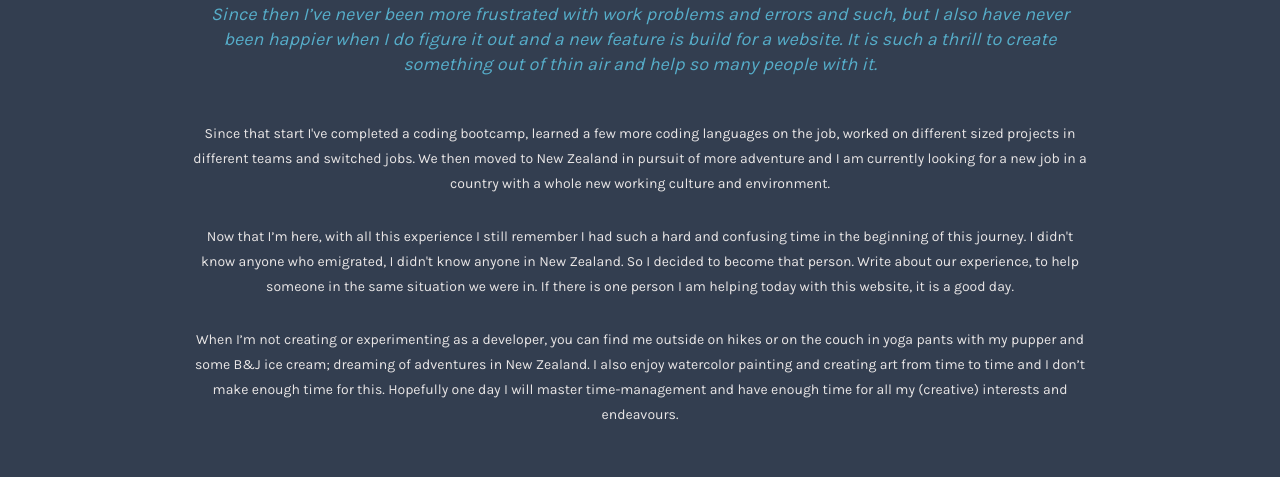
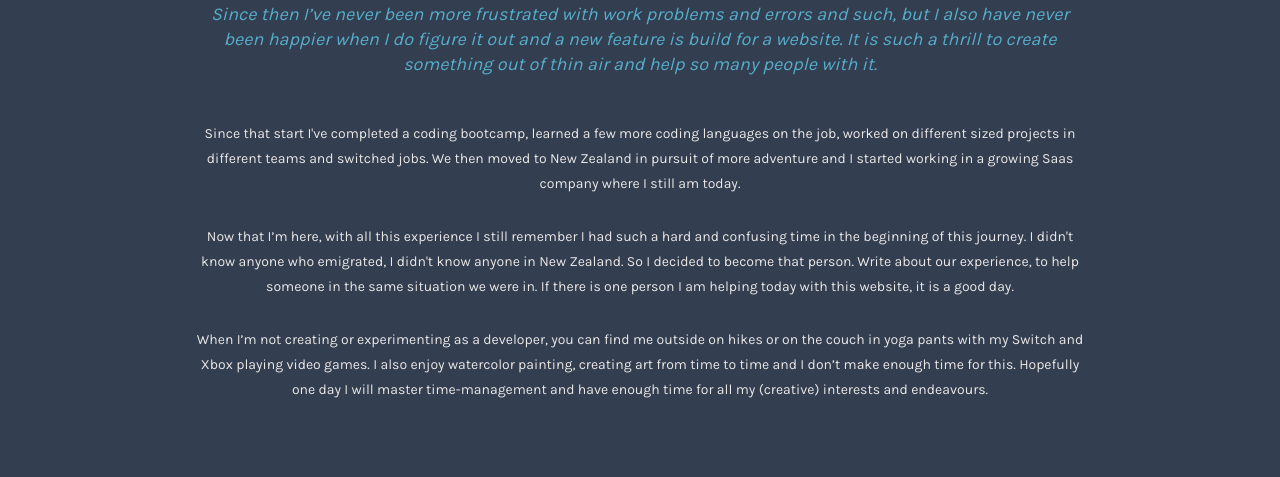
Before and after one commit to Claudia413/supreme-octo-fun, a Vue app: page /about in a window 1280 px wide. Shown: the part 880-1357 px from the top of the page. Built offline with nearby package versions, Linux system fonts and the light colour scheme; no server answers; a web font is replaced by a local one; what @prismicio/vue, vue-typed-js would draw is missing.

Commit message:
Update copy

```diff
--- a/src/views/About.vue
+++ b/src/views/About.vue
@@ -43,8 +43,7 @@
       <p>
         Since that start I've completed a coding bootcamp, learned a few more coding languages on the job, worked on
         different sized projects in different teams and switched jobs. We then moved to New Zealand in pursuit of more
-        adventure and I am currently looking for a new job in a country with a whole new working culture and
-        environment.
+        adventure and I started working in a growing Saas company where I still am today.
       </p>
       <p>
         Now that I’m here, with all this experience I still remember I had such a hard and confusing time in the
@@ -54,9 +53,9 @@
       </p>
       <p>
         When I’m not creating or experimenting as a developer, you can find me outside on hikes or on the couch in yoga
-        pants with my pupper and some B&J ice cream; dreaming of adventures in New Zealand. I also enjoy watercolor
-        painting and creating art from time to time and I don’t make enough time for this. Hopefully one day I will
-        master time-management and have enough time for all my (creative) interests and endeavours.
+        pants with my Switch and Xbox playing video games. I also enjoy watercolor painting, creating art from time to
+        time and I don’t make enough time for this. Hopefully one day I will master time-management and have enough time
+        for all my (creative) interests and endeavours.
       </p>
     </section>
     <!-- <section class="video-block full-block"> -->
@@ -95,7 +94,7 @@
         webdevelopment.</template
       >
       <template v-slot:slide7
-        >Nailbiting has been a problem since I got my first teeth. I’m working on it. For about 26 years in a row
+        >Nailbiting has been a problem since I got my first teeth. I’m working on it. For about 28 years in a row
         now.</template
       >
       <template v-slot:slide8
--- a/src/views/Home.vue
+++ b/src/views/Home.vue
@@ -10,7 +10,7 @@
       <template v-slot:title>
         <h1>Claudia Engelsman</h1>
         <vue-typed-js
-          :strings="['Developer', 'Mentor', 'Adventurer', 'Geek', 'Artist', 'Mermaid', 'Here to help you']"
+          :strings="['Developer', 'Adventurer', 'Geek', 'Artist', 'Mermaid', 'Creative', 'Developer']"
           :loop="false"
           :typeSpeed="75"
           :backDelay="250"
@@ -30,7 +30,7 @@
     <section class="try-it-text text-block">
       <h3>The blog</h3>
       <!-- <p>Curious about building websites but don't know where to start? Have you already started but felt overwhelmed by all the information out there? Here is my guide with articles, explanations, and handy tips to get you further ahead.</p> -->
-      <p>Read about New Zealand, the move there, emigrating, and a lot more.</p>
+      <p>Read about New Zealand, the move there, emigrating, and my views on working in tech.</p>
       <router-link to="/blog" class="button mt-2">To the blog</router-link>
     </section>
     <img
@@ -42,8 +42,7 @@
       <h3>About</h3>
       <p>
         Hi, I'm Claudia. I'm a webdeveloper in New Zealand. My boyfriend and I moved here at the beginning of 2020, just
-        before the world got weird. Here I share about our move and projects I'm working on. For cool websites and
-        moving to NZ, you're in the right place!
+        before the world got weird. Here I share about our move, adventures and my writings on tech industry.
       </p>
       <router-link to="/about" class="button mt-2">More about me</router-link>
     </section>
```
